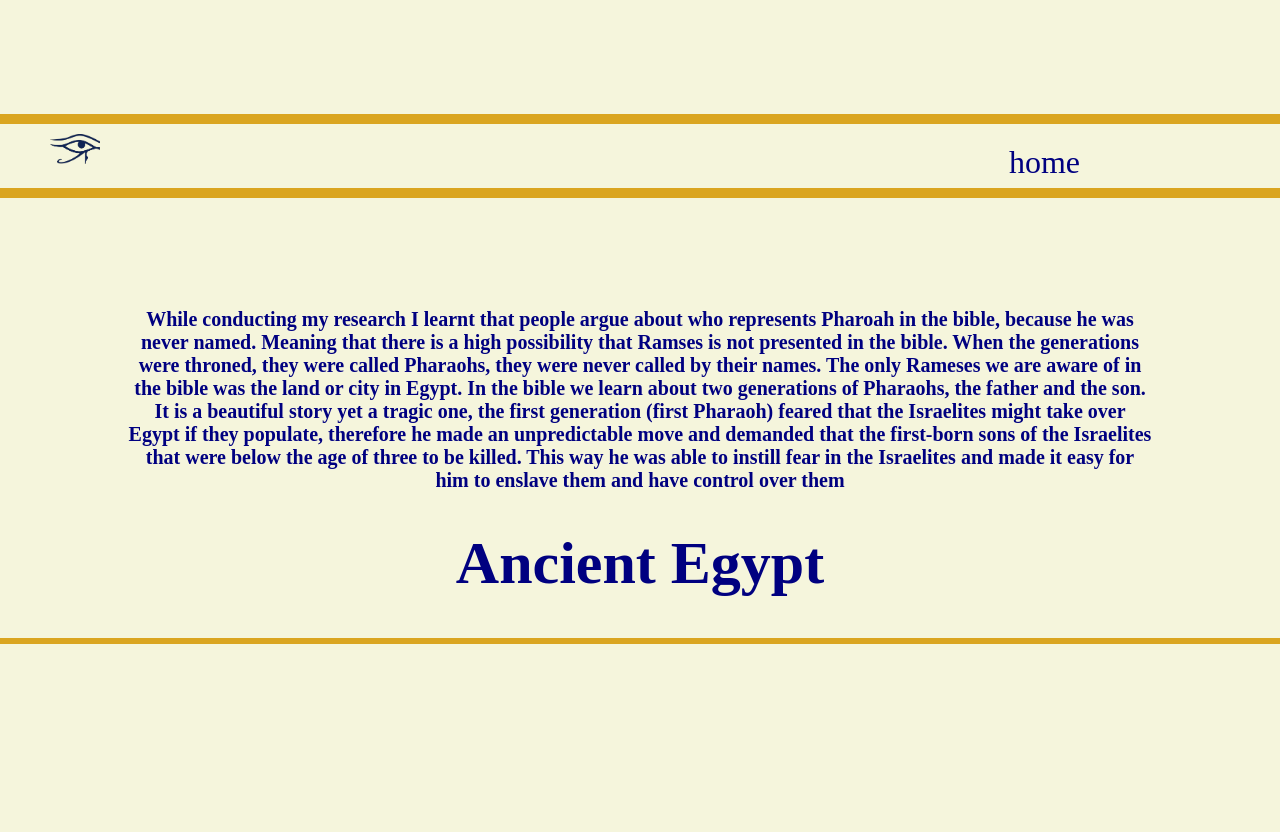
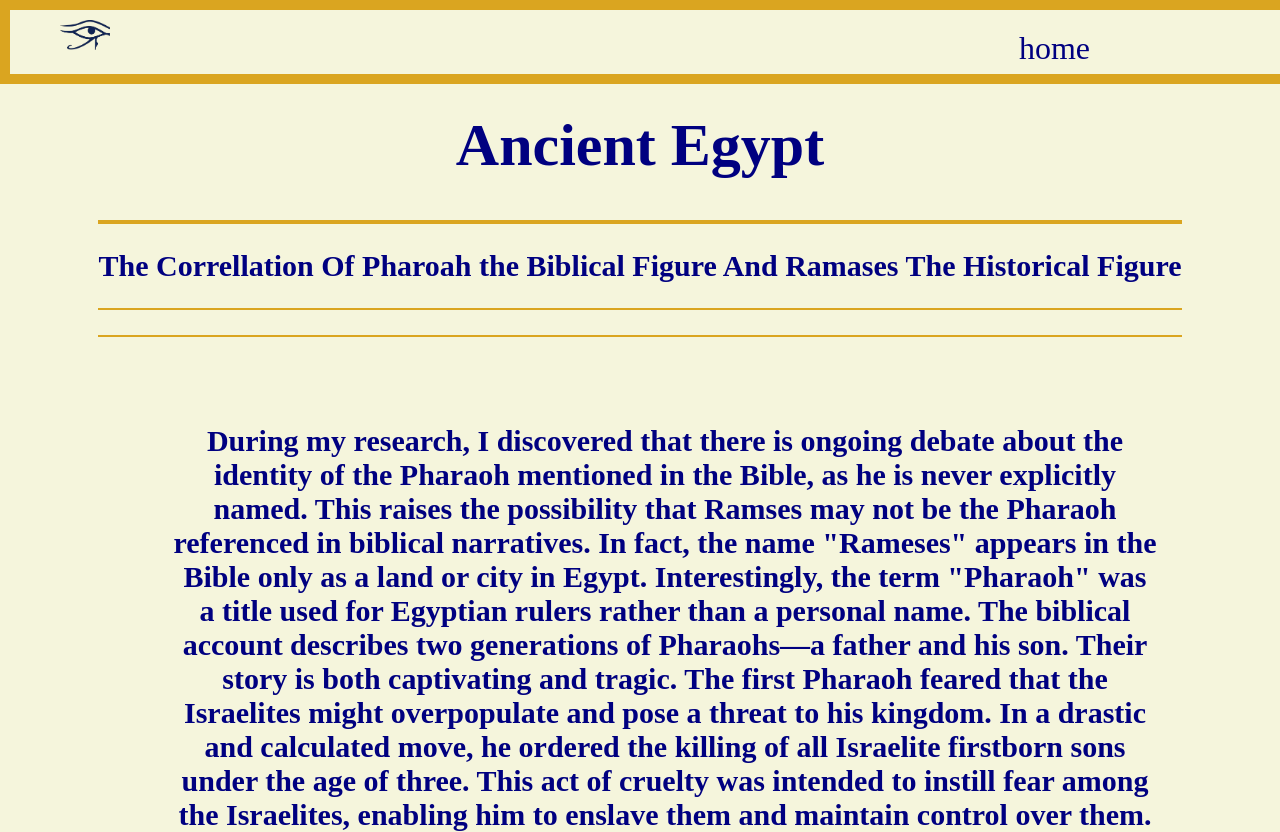
Before and after one commit to tshiamonx/egypt3, a plain HTML site: page about.html in a window 1280 px wide. Before the commit the page ends 800 px from the top, so only its background shows below. Drawn offline with Linux system fonts and the light colour scheme.

Commit message:
dunegypt

```diff
--- a/about.html
+++ b/about.html
@@ -1,41 +1,146 @@
-<div class="lightbox-gallery">
 <!DOCTYPE html>
 <html lang="en">
   <head>
     <meta charset="UTF-8" />
     <meta name="viewport" content="width=device-width, initial-scale=1.0" />
-      <link rel="stylesheet" href="main.css" />
-      <title>Document</title>
+
+    <title>Ancient Egypt</title>
   </head>
   <body>
-      <nav>
+    <!-- Navigation Section -->
+    <nav class="nav">
       <img src="images/logo.png" alt="logo" />
       <a href="index.html">home</a>
     </nav>
+
+    <!-- Intro Section -->
     <div class="intro">
       <div class="intro-text">
         <h1>Ancient Egypt</h1>
         <div class="underline 2"></div>
         <div class="underline"></div>
-          <h6>
-            While conducting my research I learnt that people argue about who
-            represents Pharoah in the bible, because he was never named. Meaning
-            that there is a high possibility that Ramses is not presented in the
-            bible. When the generations were throned, they were called Pharaohs,
-            they were never called by their names. The only Rameses we are aware
-            of in the bible was the land or city in Egypt. In the bible we learn
-            about two generations of Pharaohs, the father and the son. It is a
-            beautiful story yet a tragic one, the first generation (first
-            Pharaoh) feared that the Israelites might take over Egypt if they
-            populate, therefore he made an unpredictable move and demanded that
-            the first-born sons of the Israelites that were below the age of
-            three to be killed. This way he was able to instill fear in the
-            Israelites and made it easy for him to enslave them and have control
-            over them
-          </h6>
+        <h2>The Correllation Of Pharoah the Biblical Figure And Ramases The Historical Figure</h2>
+        <div class="underline"></div>
+        <h2></h2>
         <div class="underline"></div>
       </div>
     </div>
+        <div class="image-container">
+          <h3>
+            During my research, I discovered that there is ongoing debate about
+            the identity of the Pharaoh mentioned in the Bible, as he is never
+            explicitly named. This raises the possibility that Ramses may not be
+            the Pharaoh referenced in biblical narratives. In fact, the name
+            "Rameses" appears in the Bible only as a land or city in Egypt.
+            Interestingly, the term "Pharaoh" was a title used for Egyptian
+            rulers rather than a personal name. The biblical account describes
+            two generations of Pharaohs—a father and his son. Their story is
+            both captivating and tragic. The first Pharaoh feared that the
+            Israelites might overpopulate and pose a threat to his kingdom. In a
+            drastic and calculated move, he ordered the killing of all Israelite
+            firstborn sons under the age of three. This act of cruelty was
+            intended to instill fear among the Israelites, enabling him to
+            enslave them and maintain control over them.
+          </h3>
+        </div>
+      </div>
+    </div>
+
+    <style>
+      body {
+        margin: 0;
+        padding: 0;
+
+        background-color: beige;
+      }
+      nav {
+        width: 100vw;
+        margin: 0;
+        overflow: auto;
+        height: 4rem;
+        background-color: beige;
+        border: goldenrod solid 10px;
+      }
+      nav a {
+        float: right;
+        margin-right: 200px;
+        margin-top: 20px;
+        text-decoration: none;
+        font-size: 2rem;
+        color: navy;
+      }
+      nav img {
+        width: 50px;
+        height: 30px;
+        margin-top: 10px;
+        margin-left: 50px;
+      }
+      /* Intro Section */
+      /* Intro Section */
+      .intro {
+  background: beige;
+  display: flex;
+  justify-content: center; /* Center horizontally */
+  align-items: center;
+  height: 30vh;
+  text-align: center;
+  font-family: GarageGothic;
+  font-style: normal;
+  color: rgb(41, 42, 44);
+  animation: fadeInUp; /* Fade in animation */
+  animation-duration: 1s; /* Duration of the animation */
+  animation-timing-function: ease-in-out; /* Easing function */
+}
+
+.intro-text h1 {
+  font-size: 60px; /* Bigger size for h1 */
+
+  color: navy;
+  font-weight: bold;
+}
+.intro-text h2 {
+  font-size: 30px; /* Smaller size for h2 */
+  color: navy;
+}
+
+.underline {
+
+  width: 100vw;
+  height: 2px;
+  background-color: goldenrod;
+}
+
+
+      .image-container {
+        display: flex;
+        flex-direction: column;
+        justify-content: center;
+        align-items: center;
+        text-align: center;
+        animation: fadeIn 2s ease-in;
+        margin-top: 100px;
+        margin-left: 50px;
+        animation: float 3s infinite ease-in-out;
+      }
+      .image-container h3 {
+  font-size: 30px; /* Keep the font size */
+  margin: 0 auto; /* Center the element horizontally */
+  color: navy;
+  text-align: center; /* Ensure text inside is centered */
+  max-width: 80%; /* Restrict width for better readability */
+}
+      .underline {
+
+        width: 100%;
+        height: 2px;
+        background-color: goldenrod;
+      }
+      .underline2 {
+
+        width: 100%;
+        height: 5px;
+        background-color: goldenrod;
+      }
+    </style>
   </body>
 </html>
-</div>
--- a/main.css
+++ b/main.css
@@ -147,16 +147,6 @@ nav img {
   animation-duration: 1s; /* Duration of the animation */
   animation-timing-function: ease-in-out; /* Easing function */
 }
-@keyframes fadeInUp {
-  0% {
-    opacity: 0;
-    transform: translateY(-50px); /* Starts above */
-  }
-  100% {
-    opacity: 1;
-    transform: translateY(0); /* Ends in normal position */
-  }
-}
 
 .intro-text h1 {
   font-size: 60px; /* Bigger size for h1 */
@@ -168,22 +158,6 @@ nav img {
   font-size: 30px; /* Smaller size for h2 */
   color: navy;
 }
-h6 {
-  font-size: 20px; /* Text size */
-  color: navy;
-  margin: 0; /* Reset margin */
-  width: 80%; /* Optional: Control text width */
-  display: flex; /* Enable flexbox for alignment */
-  flex-direction: column; /* Stack content vertically */
-  justify-content: center; /* Center vertically */
-  align-items: center; /* Center horizontally */
-  text-align: center; /* Center text */
-  position: absolute; /* Allow absolute positioning */
-  top: 50%; /* Center from top */
-  left: 50%; /* Center from left */
-  transform: translate(-50%, -50%); /* Adjust for element's own dimensions */
-  animation: fadeIn 0.1s ease-in;
-}
 
 .underline {
   margin: 0;
```
Also changed, not shown: images/bookC.png. Lines whose indentation alone changed are shown as unchanged.
